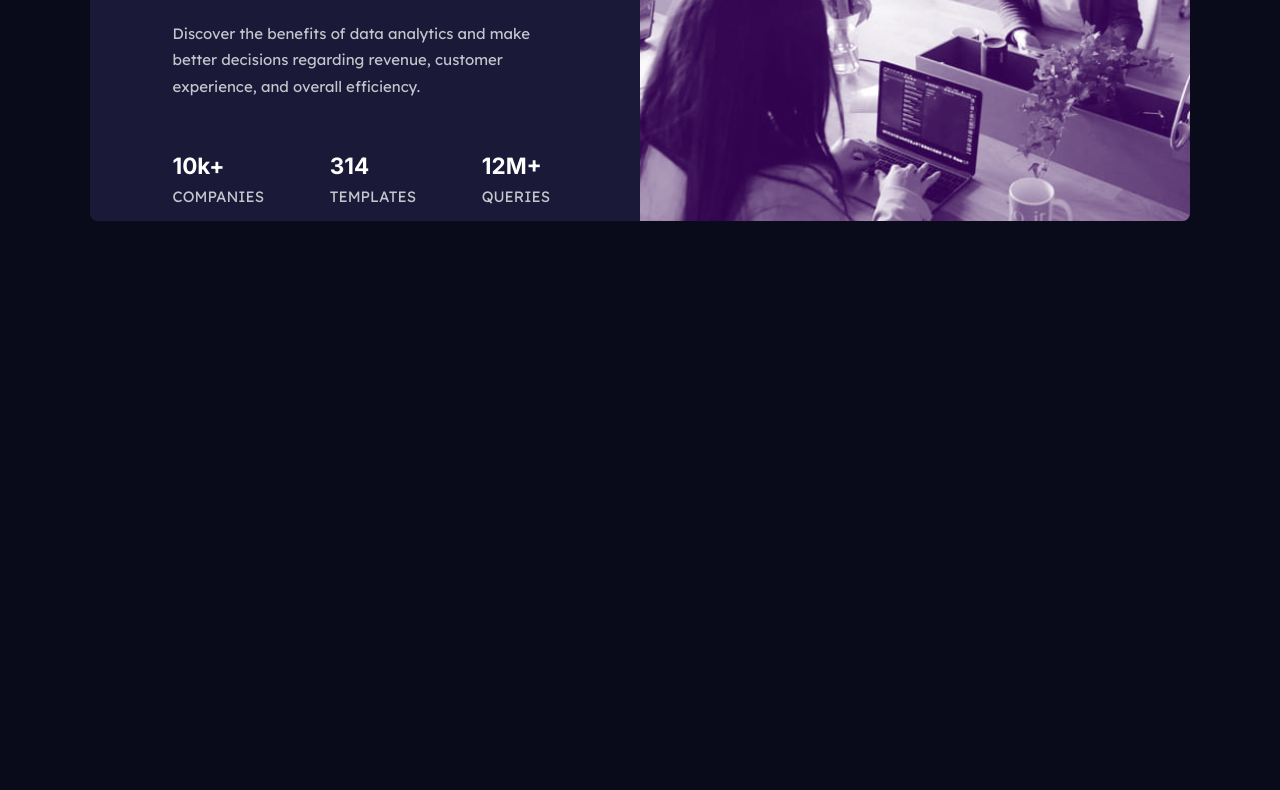
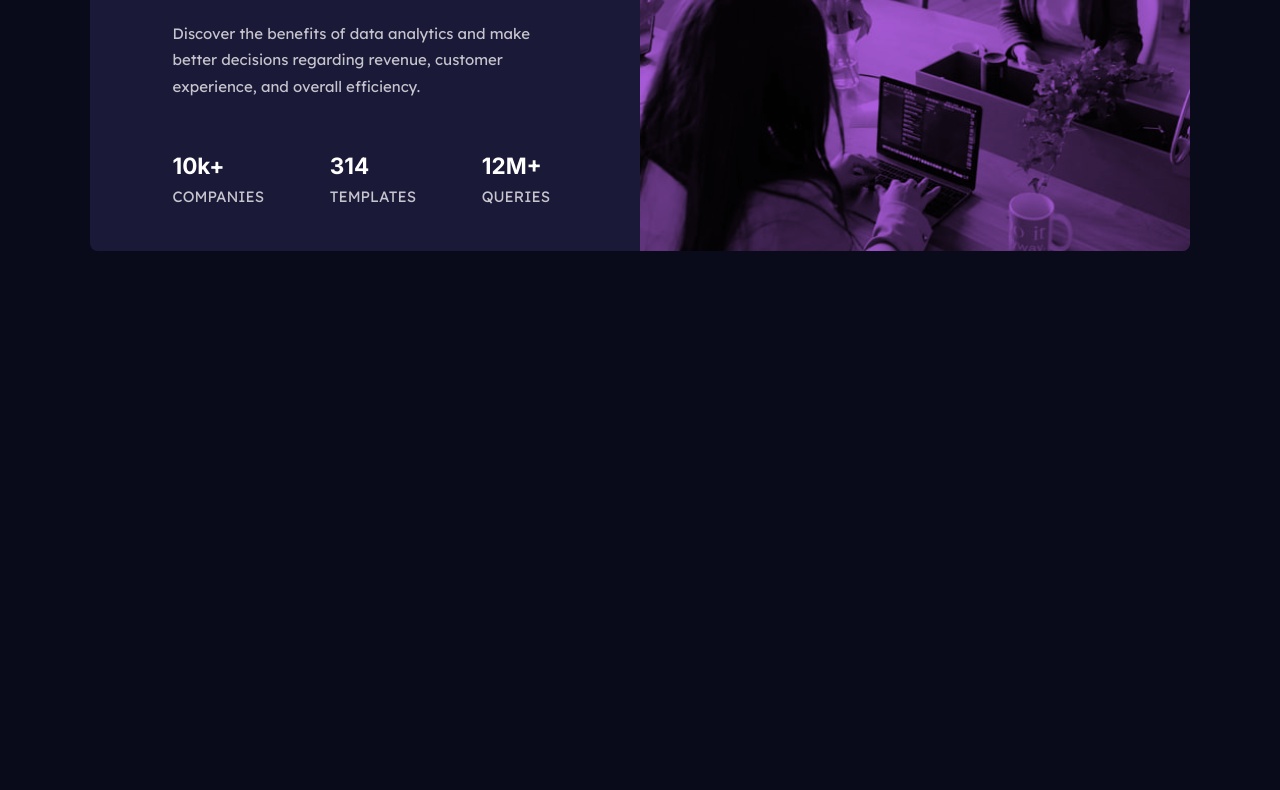
Before and after one commit to cotybro/Stats-Preview-Card, a plain HTML site: page index.html in a window 1280 px wide. Shown: the part 306-1096 px from the top of the page. Drawn offline with Linux system fonts and the light colour scheme.

Commit message:
Add files via upload

```diff
--- a/CSS/styles.css
+++ b/CSS/styles.css
@@ -43,9 +43,9 @@ img {
 	height: 240px;
 	border-top-right-radius: .5rem;
 	border-top-left-radius: .5em;
-	background-blend-mode: screen;
+	background-blend-mode: multiply;
 	background-image: url("../images/image-header-desktop.jpg");
-	background-color: hsla(277,100%,15%,1.00);
+	background-color: #ab5cdb;
 	background-size: cover;
 	background-position: bottom;
 	margin-bottom: 2rem;
@@ -120,6 +120,7 @@ img {
 
 	ul {
 		margin-right: .5rem;
+		margin-bottom: 3rem;
 	}
 
 	h1 {
```
